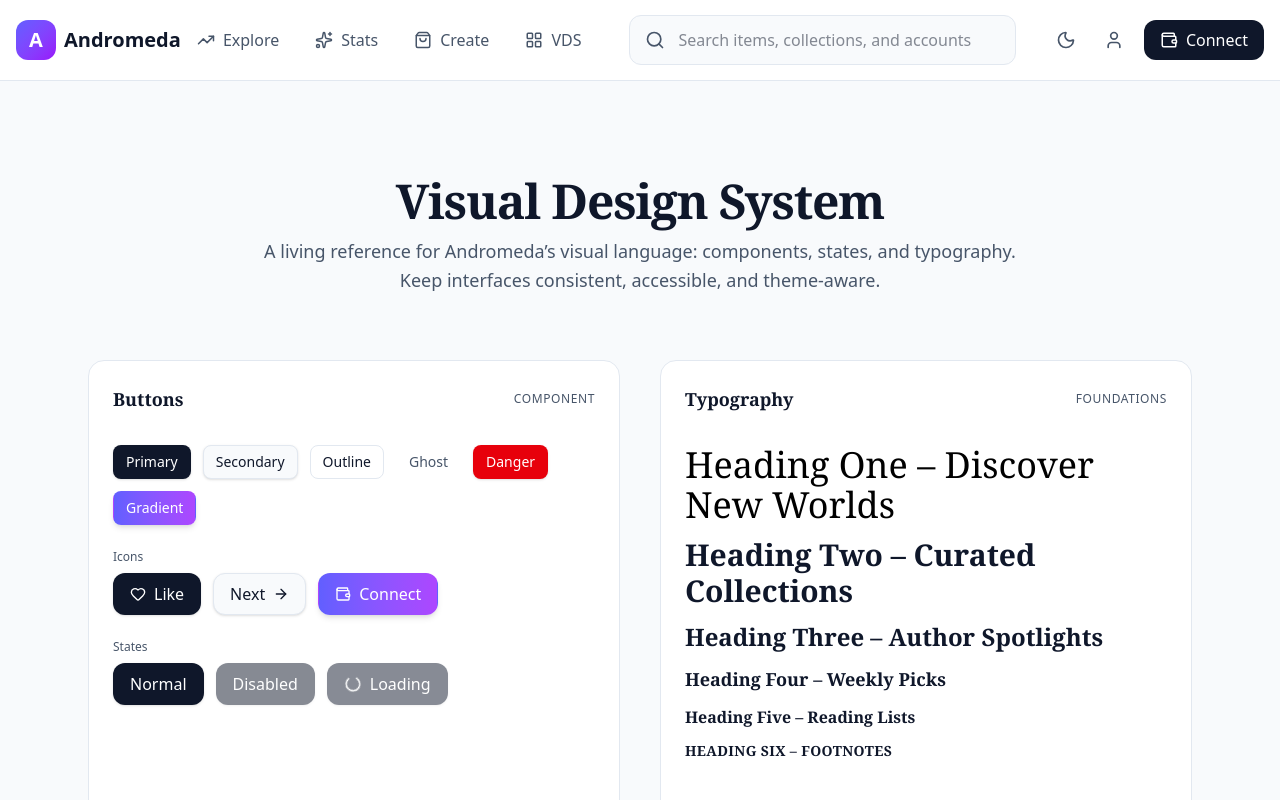
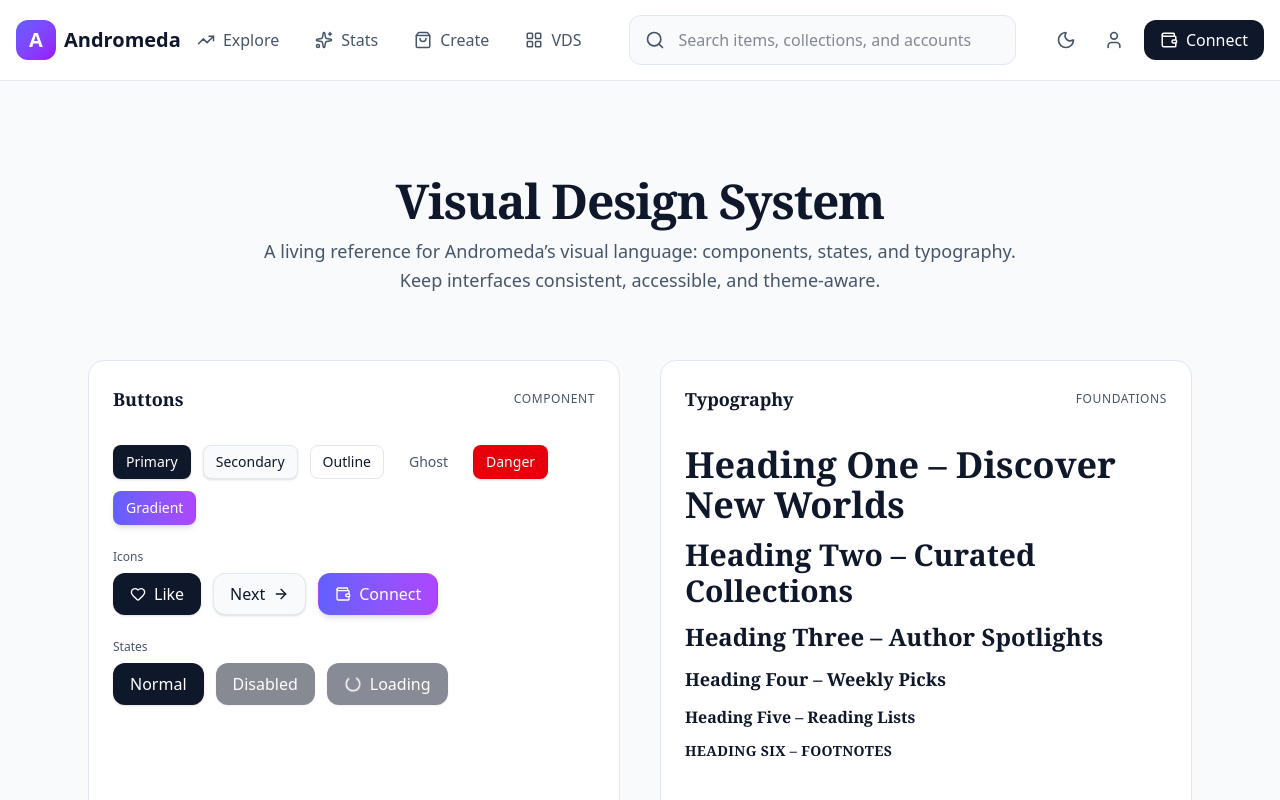
Before and after one commit to nova-collective/andromeda, a Next.js app: page /vds in a window 1280 px wide. Shown: the top 800 px of the page. Built offline with nearby package versions, Linux system fonts and the light colour scheme.

Commit message:
feat(AN-17): fixed h1 heading in the vds  showcase page

```diff
--- a/src/app/vds/page.tsx
+++ b/src/app/vds/page.tsx
@@ -75,7 +75,7 @@
               <div className="grid gap-8">
                 {/* Headings */}
                 <div className="space-y-3">
-                  <p className="font-serif text-3xl md:text-4xl">Heading One – Discover New Worlds</p>
+                  <h1 className="font-serif text-3xl md:text-4xl">Heading One – Discover New Worlds</h1>
                   <h2 className="font-serif text-2xl md:text-3xl">Heading Two – Curated Collections</h2>
                   <h3 className="font-serif text-xl md:text-2xl">Heading Three – Author Spotlights</h3>
                   <h4 className="font-serif text-lg">Heading Four – Weekly Picks</h4>
```
